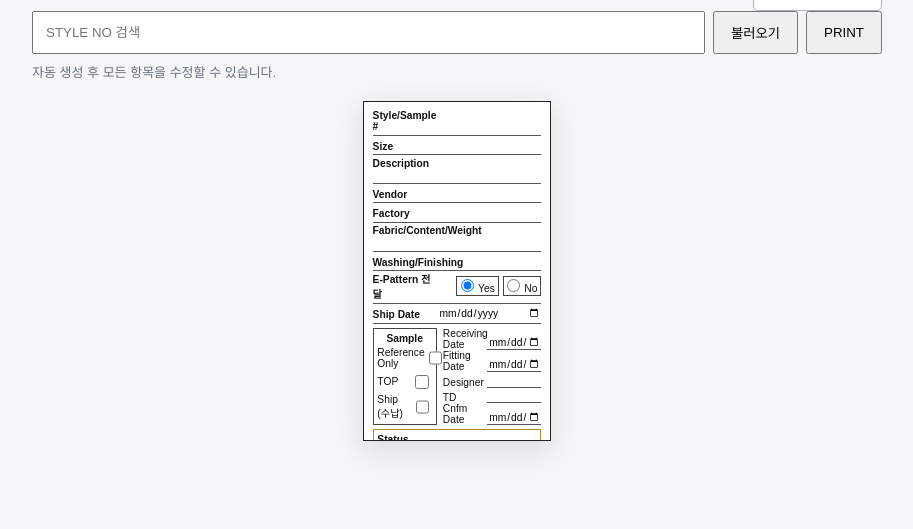
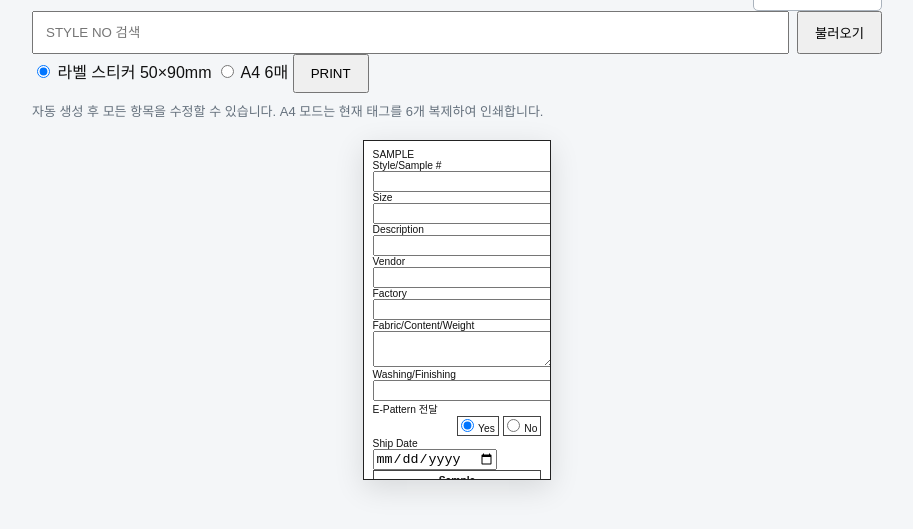
Before and after one commit to Oscar-Park6974/mlb_sample-tag, a plain HTML site: page app/static/index.html in a window 1280 px wide. Shown: the part 59-588 px from the top of the page, without its empty margins (183-1096 px from the left). Drawn offline with Linux system fonts and the light colour scheme; no server answers.

Commit message:
Redesign sample tag and add print mode selector

```diff
--- a/app/static/index.html
+++ b/app/static/index.html
@@ -24,40 +24,48 @@
         <input id="styleSearch" list="styleList" placeholder="STYLE NO 검색" autocomplete="off" />
         <datalist id="styleList"></datalist>
         <button id="loadBtn">불러오기</button>
+      </div>
+      <div class="print-row">
+        <label><input type="radio" name="printMode" value="label" checked /> 라벨 스티커 50×90mm</label>
+        <label><input type="radio" name="printMode" value="a4" /> A4 6매</label>
         <button id="printBtn">PRINT</button>
       </div>
-      <p class="hint">자동 생성 후 모든 항목을 수정할 수 있습니다.</p>
+      <p class="hint">자동 생성 후 모든 항목을 수정할 수 있습니다. A4 모드는 현재 태그를 6개 복제하여 인쇄합니다.</p>
     </section>
 
     <section class="tag-wrap">
       <article id="sampleTag" class="sample-tag">
-        <div class="line"><label>Style/Sample #</label><input data-field="style_sample_no" /></div>
-        <div class="line"><label>Size</label><input data-field="size" /></div>
-        <div class="line multiline"><label>Description</label><textarea data-field="description" rows="2"></textarea></div>
-        <div class="line"><label>Vendor</label><input data-field="vendor" /></div>
-        <div class="line"><label>Factory</label><input data-field="factory" /></div>
-        <div class="line multiline"><label>Fabric/Content/Weight</label><textarea data-field="fabric_info" rows="2"></textarea></div>
-        <div class="line"><label>Washing/Finishing</label><input data-field="washing_finishing" /></div>
-        <div class="line split"><label>E-Pattern 전달</label><div class="yesno"><label><input type="radio" name="epattern" value="YES" checked /> Yes</label><label><input type="radio" name="epattern" value="NO" /> No</label></div></div>
-        <div class="line"><label>Ship Date</label><input data-field="ship_date" type="date" /></div>
-        <div class="lower">
+        <div class="tag-title">SAMPLE</div>
+        <div class="grid-row"><label>Style/Sample #</label><input data-field="style_sample_no" /></div>
+        <div class="grid-row"><label>Size</label><input data-field="size" /></div>
+        <div class="grid-row"><label>Description</label><input data-field="description" class="single-line" /></div>
+        <div class="grid-row"><label>Vendor</label><input data-field="vendor" /></div>
+        <div class="grid-row"><label>Factory</label><input data-field="factory" /></div>
+        <div class="grid-row fabric-row"><label>Fabric/Content/Weight</label><textarea data-field="fabric_info" rows="2"></textarea></div>
+        <div class="grid-row"><label>Washing/Finishing</label><input data-field="washing_finishing" /></div>
+        <div class="grid-row epattern-row"><label>E-Pattern 전달</label><div class="yesno"><label><input type="radio" name="epattern" value="YES" checked /> Yes</label><label><input type="radio" name="epattern" value="NO" /> No</label></div></div>
+        <div class="grid-row"><label>Ship Date</label><input data-field="ship_date" type="date" /></div>
+
+        <div class="lower-grid">
           <div class="sample-box">
             <div class="sample-title">Sample</div>
-            <label>Reference Only <input type="checkbox" data-field="reference_only" /></label>
-            <label>TOP <input type="checkbox" data-field="top_sample" /></label>
-            <label>Ship (수납) <input type="checkbox" data-field="ship_sample" /></label>
+            <label><span>Reference Only</span><input type="checkbox" data-field="reference_only" /></label>
+            <label><span>TOP</span><input type="checkbox" data-field="top_sample" /></label>
+            <label><span>Ship (수납)</span><input type="checkbox" data-field="ship_sample" /></label>
           </div>
           <div class="meta-box">
-            <div class="meta-row"><label>Receiving Date</label><input data-field="receiving_date" type="date" /></div>
-            <div class="meta-row"><label>Fitting Date</label><input data-field="fitting_date" type="date" /></div>
+            <div class="meta-row"><label>Receiving Date</label><input data-field="receiving_date" type="text" value="" /></div>
+            <div class="meta-row"><label>Fitting Date</label><input data-field="fitting_date" type="text" value="" /></div>
             <div class="meta-row"><label>Designer</label><input data-field="designer" /></div>
             <div class="meta-row"><label>TD</label><input data-field="td" /></div>
-            <div class="meta-row"><label>Cnfm Date</label><input data-field="confirm_date" type="date" /></div>
+            <div class="meta-row"><label>Cnfm Date</label><input data-field="confirm_date" type="text" value="" /></div>
           </div>
         </div>
         <div class="status-row"><label>Status</label><input data-field="status" /></div>
       </article>
     </section>
+
+    <section id="a4PrintArea" class="a4-print-area" aria-hidden="true"></section>
   </main>
   <script src="/static/app.js"></script>
 </body>
```
